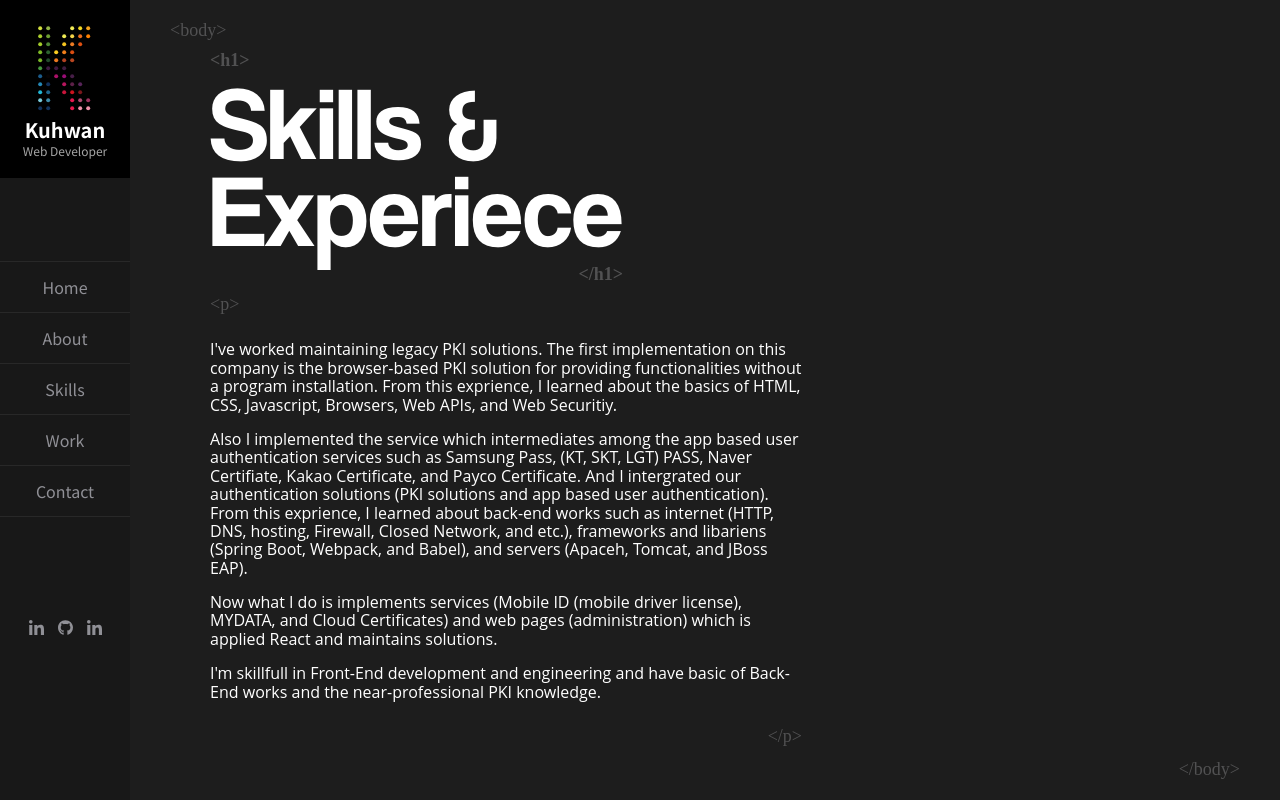
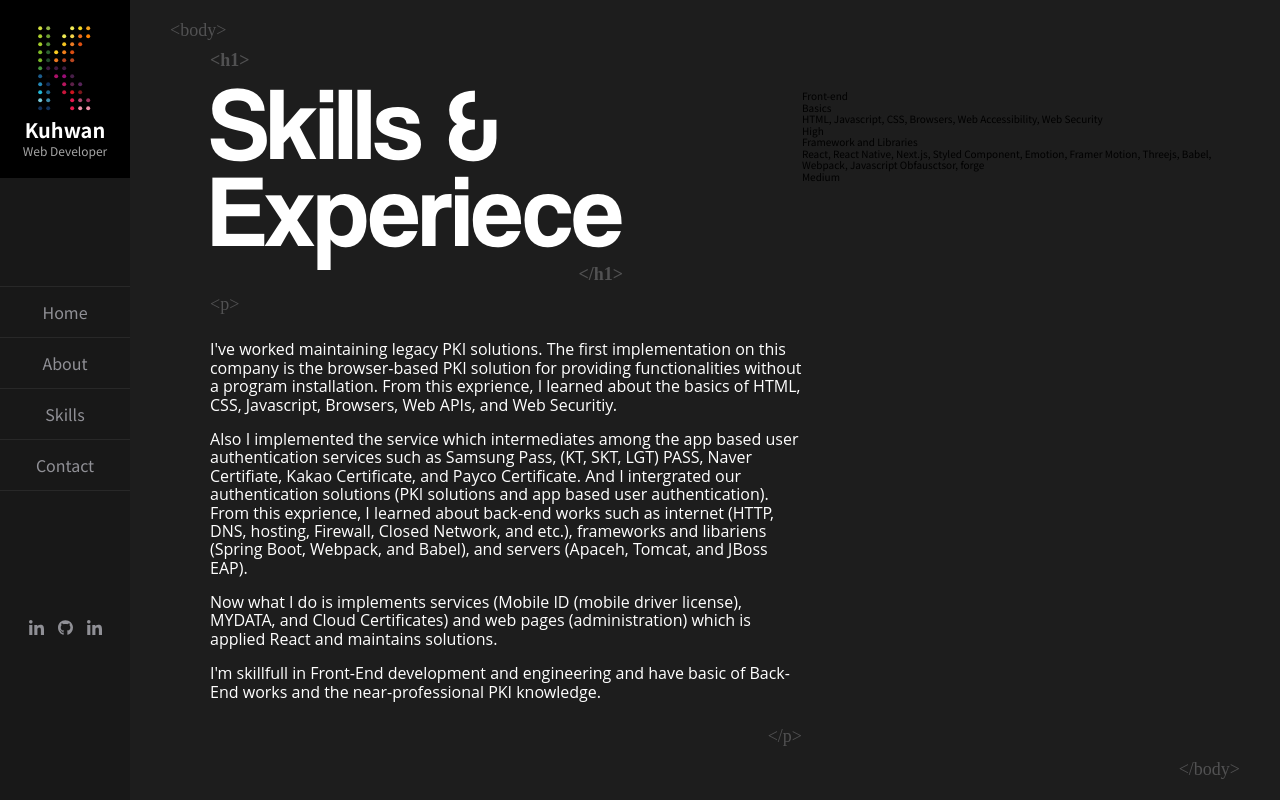
Before and after one commit to usimebul/portfolio, a React (Create React App) app: page /skills in a window 1280 px wide. Built offline with nearby package versions, Linux system fonts and the light colour scheme; a web font is replaced by a local one.

Commit message:
Work 탭 삭제 및 Skills 레이아웃 설정

```diff
--- a/src/App.tsx
+++ b/src/App.tsx
@@ -4,7 +4,6 @@ import Home from './Routes/Home';
 import About from './Routes/About';
 import Skills from './Routes/Skills';
 import Contact from './Routes/Contact';
-import Work from "./Routes/Work";
 import Navbar from "./Components/Navbar";
 import styled from "@emotion/styled";
 
@@ -21,8 +20,7 @@ function App() {
                 <Routes>
                     <Route path='/' element={<Home/>}/>
                     <Route path='/about' element={<About/>}/>
-                    <Route path='/skills' element={<Skills/>}/>
-                    <Route path='/work' element={<Work/>}/>
+                    <Route path='/skills' element={<Skills/>}/>\
                     <Route path='/contact' element={<Contact/>}/>
                 </Routes>
             </Container>
--- a/src/Components/Navbar.tsx
+++ b/src/Components/Navbar.tsx
@@ -159,11 +159,6 @@ function Navbar() {
             Skills
           </motion.div>
         </NavItem>
-        <NavItem to="/work">
-          <motion.div whileHover={{ color: theme.textColor.highlight }}>
-            Work
-          </motion.div>
-        </NavItem>
         <NavItem to="/contact">
           <motion.div whileHover={{ color: theme.textColor.highlight }}>
             Contact
--- a/src/Routes/Skills.tsx
+++ b/src/Routes/Skills.tsx
@@ -1,7 +1,7 @@
 import {P, Text} from "../StyledComponents/Component";
 import {Content, TextWrapper, Section} from "../StyledComponents/Layout";
 import Character from "../Components/Character";
-import { css } from "@emotion/react";
+import {css} from "@emotion/react";
 
 function Skills() {
     return (
@@ -61,6 +61,24 @@ function Skills() {
                     </Text>
                 </P>
             </Section>
+            <div>
+                <div>Front-end</div>
+                <div>
+                    <div>
+                        <div>Basics</div>
+                        <div>HTML, Javascript, CSS, Browsers, Web Accessibility, Web Security
+                        </div>
+                        <div>High</div>
+                    </div>
+                    <div>
+                        <div>Framework and Libraries</div>
+                        <div>React, React Native, Next.js, Styled Component, Emotion, Framer Motion, Threejs,
+                            Babel, Webpack, Javascript Obfausctsor, forge
+                        </div>
+                        <div>Medium</div>
+                    </div>
+                </div>
+            </div>
             <Section/>
 
 
--- a/src/Routes/Work.tsx
+++ /dev/null
@@ -1,5 +0,0 @@
-function Work() {
-  return <div>1234</div>;
-}
-
-export default Work;
```
